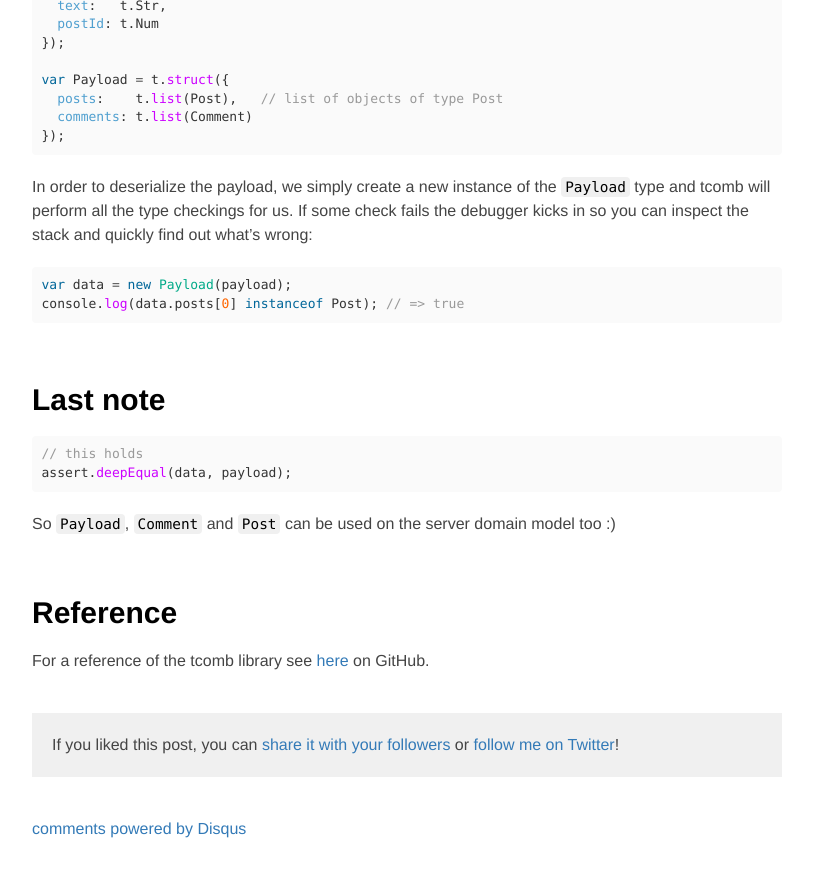
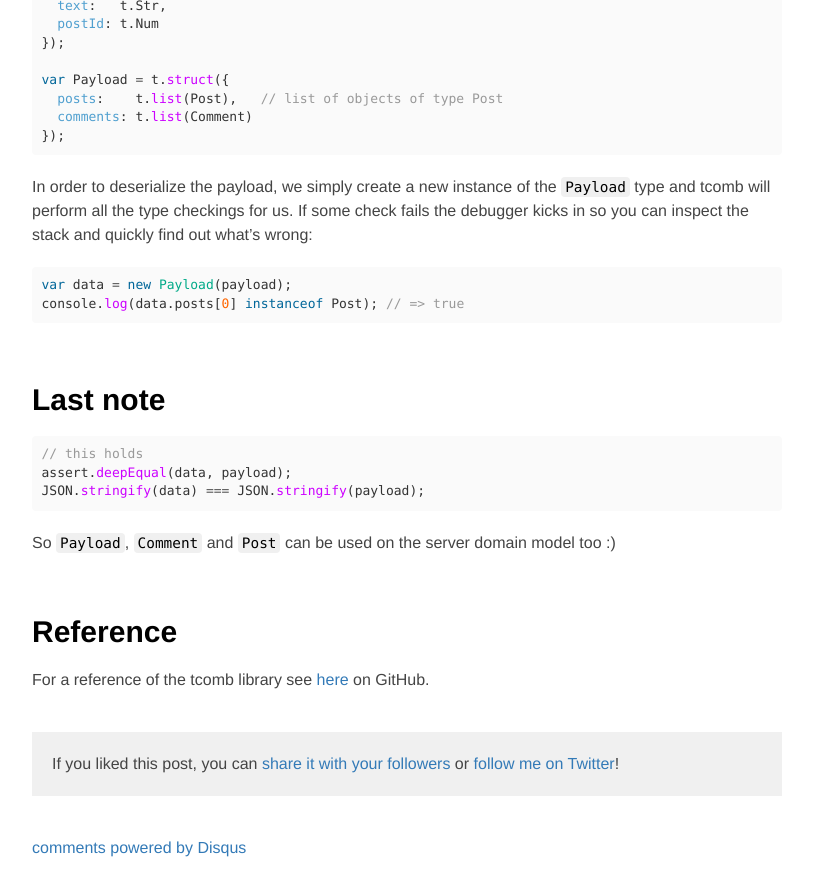
Before and after one commit to gcanti/gcanti.github.io, a Jekyll site: the page built from _posts/2014-09-12-json-deserialization-into-an-object-model.md, in a window 1280 px wide and 900 px high, scrolled down 2440 px. Shown: the top 896 px of the window, without its empty margins (233-1046 px from the left). Built offline with Jekyll 4.4.1, drawn with Linux system fonts in a browser that asks for light colours; nearby versions of some CDN libraries; Markdown is read by kramdown in place of the engine named in the settings; comment, search, counter and statistics services are not loaded.

Commit message:
added JSON.stringify

````diff
--- a/_posts/2014-09-12-json-deserialization-into-an-object-model.md
+++ b/_posts/2014-09-12-json-deserialization-into-an-object-model.md
@@ -124,6 +124,7 @@ console.log(data.posts[0] instanceof Post); // => true
 ```js
 // this holds
 assert.deepEqual(data, payload);
+JSON.stringify(data) === JSON.stringify(payload);
 ```
 
 So `Payload`, `Comment` and `Post` can be used on the server domain model too :)
````
